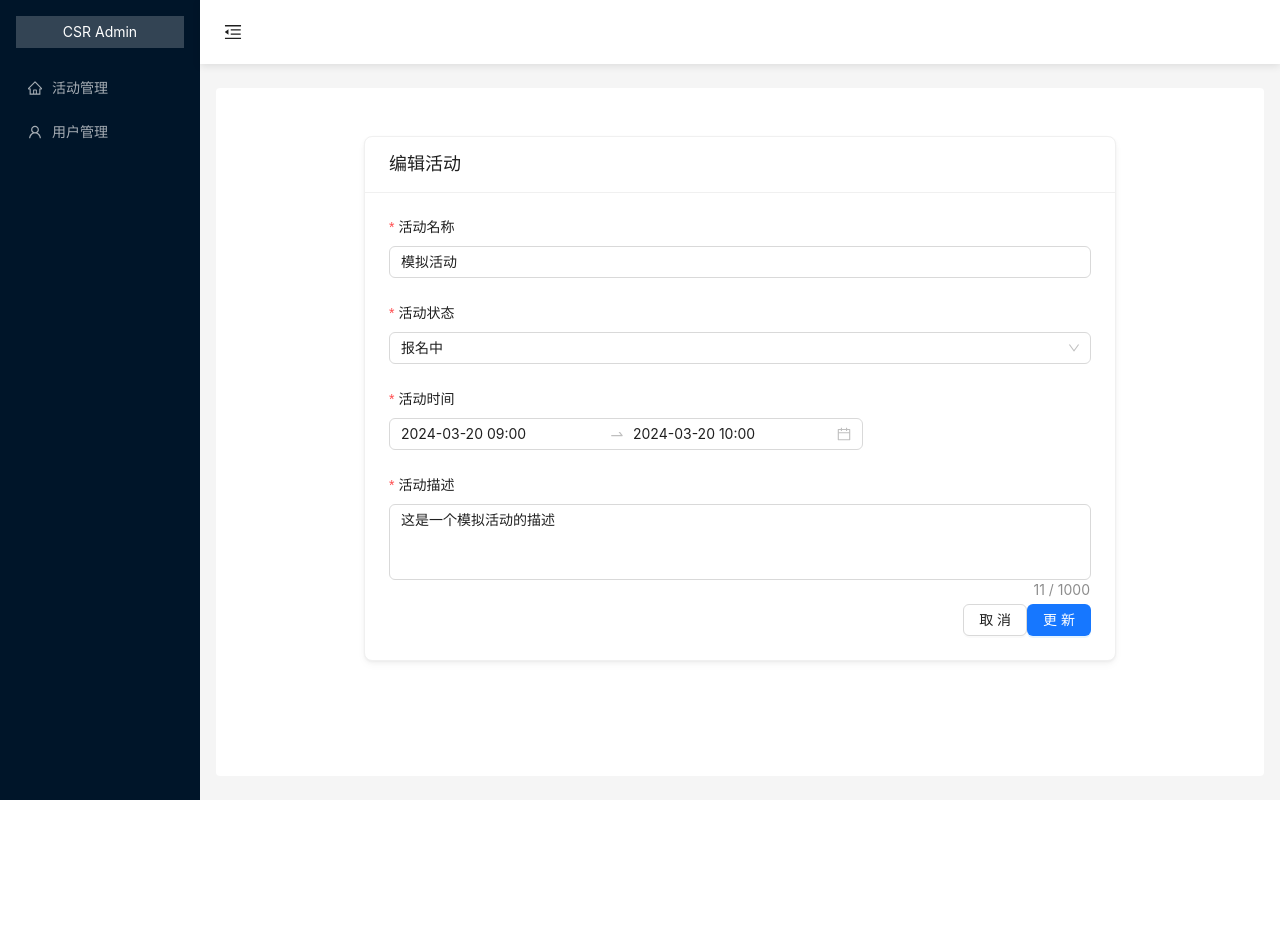
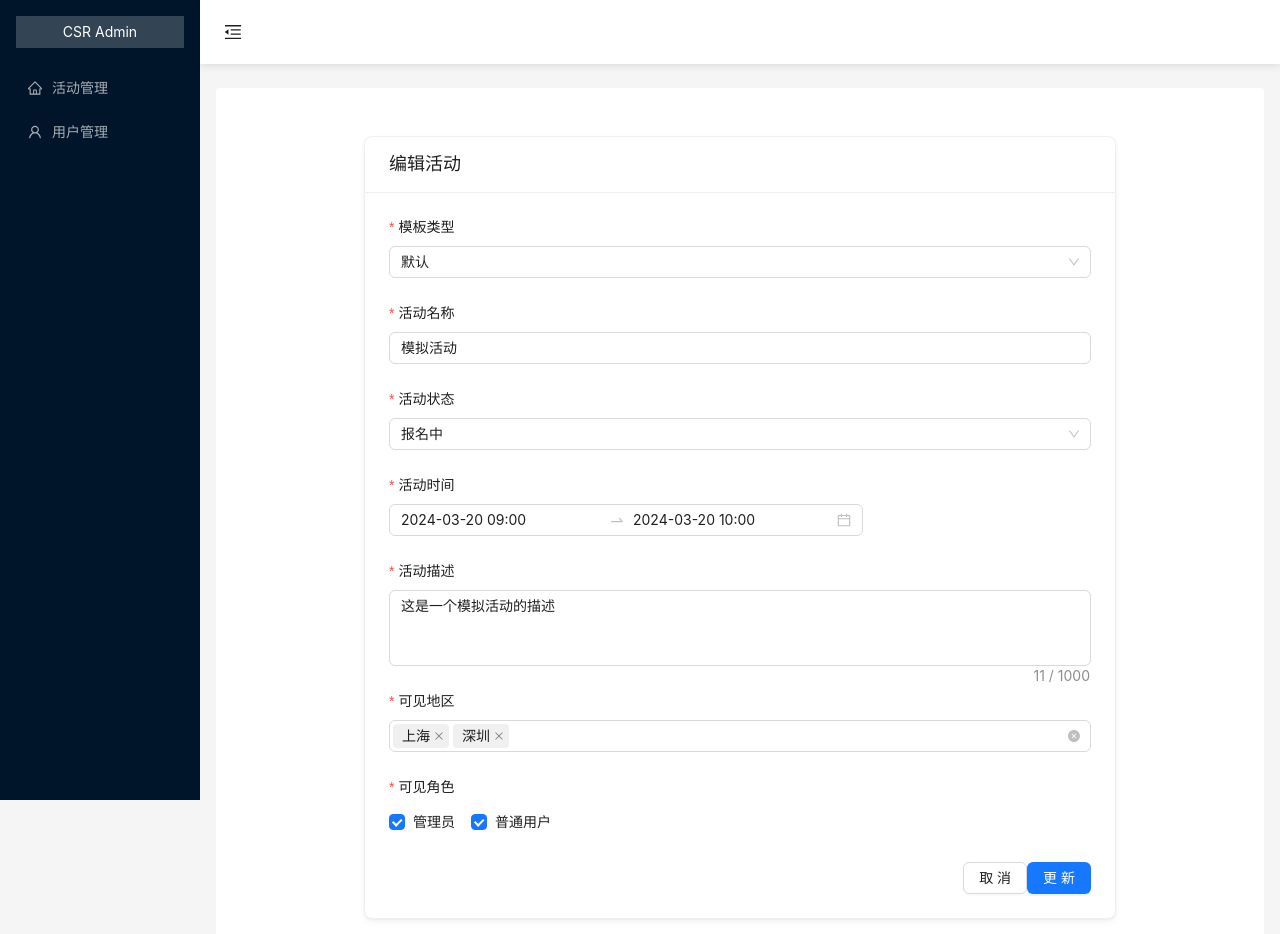
Before and after one commit to sxyengene/csr, a React (Create React App) app: page /activity/edit/1/1 in a window 1280 px wide. Shown: the top 934 px of the page. Before the commit the page ends 800 px from the top, so only its background shows below. Built offline with nearby package versions, Linux system fonts and the light colour scheme; sample sign-in values are in the browser's storage.

Commit message:
feat: 新增可见设置地区,可见角色,模板类型

```diff
--- a/src/pages/ActivityCreate/index.jsx
+++ b/src/pages/ActivityCreate/index.jsx
@@ -1,5 +1,14 @@
 import React, { useEffect } from "react";
-import { Form, Input, DatePicker, Button, Card, message, Select } from "antd";
+import {
+  Form,
+  Input,
+  DatePicker,
+  Button,
+  Card,
+  message,
+  Select,
+  Checkbox,
+} from "antd";
 import { useNavigate, useParams } from "react-router-dom";
 import dayjs from "dayjs";
 import styles from "./index.module.scss";
@@ -22,6 +31,26 @@ const ActivityCreate = () => {
     { value: "ended", label: "已结束" },
   ];
 
+  // 模板类型选项
+  const templateTypeOptions = [
+    { value: "default", label: "默认" },
+    { value: "meeting", label: "meeting" },
+    { value: "transaction", label: "交易" },
+    { value: "activity", label: "活动" },
+  ];
+
+  // 地区选项
+  const locationOptions = [
+    { value: "上海", label: "上海" },
+    { value: "深圳", label: "深圳" },
+  ];
+
+  // 角色选项
+  const roleOptions = [
+    { value: "admin", label: "管理员" },
+    { value: "user", label: "普通用户" },
+  ];
+
   useEffect(() => {
     if (isEdit) {
       // TODO: 从API获取活动详情
@@ -30,7 +59,10 @@ const ActivityCreate = () => {
         name: "模拟活动",
         timeRange: [dayjs("2024-03-20 09:00"), dayjs("2024-03-20 10:00")],
         description: "这是一个模拟活动的描述",
-        status: "registering", // 添加状态字段
+        status: "registering",
+        templateType: "default", // 模板类型
+        visibleLocations: ["上海", "深圳"], // 可见地区
+        visibleRoles: ["admin", "user"], // 可见角色
       };
       form.setFieldsValue(mockActivityData);
     }
@@ -76,8 +108,25 @@ const ActivityCreate = () => {
           onFinish={handleSubmit}
           initialValues={{
             eventId,
+            templateType: "default", // 默认模板类型
+            visibleLocations: ["上海", "深圳"], // 默认全部地区可见
+            visibleRoles: ["admin", "user"], // 默认全部角色可见
           }}
         >
+          <Form.Item
+            name="templateType"
+            label="模板类型"
+            rules={[{ required: true, message: "请选择模板类型" }]}
+          >
+            <Select placeholder="请选择模板类型">
+              {templateTypeOptions.map((option) => (
+                <Option key={option.value} value={option.value}>
+                  {option.label}
+                </Option>
+              ))}
+            </Select>
+          </Form.Item>
+
           <Form.Item
             name="name"
             label="活动名称"
@@ -126,6 +175,34 @@ const ActivityCreate = () => {
             />
           </Form.Item>
 
+          <Form.Item
+            name="visibleLocations"
+            label="可见地区"
+            rules={[{ required: true, message: "请选择可见地区" }]}
+          >
+            <Select mode="multiple" placeholder="请选择可见地区" allowClear>
+              {locationOptions.map((option) => (
+                <Option key={option.value} value={option.value}>
+                  {option.label}
+                </Option>
+              ))}
+            </Select>
+          </Form.Item>
+
+          <Form.Item
+            name="visibleRoles"
+            label="可见角色"
+            rules={[{ required: true, message: "请选择可见角色" }]}
+          >
+            <Checkbox.Group>
+              {roleOptions.map((option) => (
+                <Checkbox key={option.value} value={option.value}>
+                  {option.label}
+                </Checkbox>
+              ))}
+            </Checkbox.Group>
+          </Form.Item>
+
           <Form.Item className={styles.actions}>
             <Button onClick={handleCancel}>取消</Button>
             <Button type="primary" htmlType="submit">
--- a/src/pages/EventCreate/index.jsx
+++ b/src/pages/EventCreate/index.jsx
@@ -1,14 +1,37 @@
 import React, { useEffect } from "react";
-import { Form, Input, InputNumber, Button, Card, message, Radio } from "antd";
+import {
+  Form,
+  Input,
+  InputNumber,
+  Button,
+  Card,
+  message,
+  Radio,
+  Select,
+  Checkbox,
+} from "antd";
 import { useNavigate, useParams } from "react-router-dom";
 
 const { TextArea } = Input;
+const { Option } = Select;
 
 const EventCreate = () => {
   const [form] = Form.useForm();
   const navigate = useNavigate();
   const { id } = useParams();
   const isEdit = !!id;
+
+  // 地区选项
+  const locationOptions = [
+    { value: "上海", label: "上海" },
+    { value: "深圳", label: "深圳" },
+  ];
+
+  // 角色选项
+  const roleOptions = [
+    { value: "admin", label: "管理员" },
+    { value: "user", label: "普通用户" },
+  ];
 
   useEffect(() => {
     if (isEdit) {
@@ -19,7 +42,9 @@ const EventCreate = () => {
         total_time: 120,
         icon: "mock-icon-path",
         description: "这是一个模拟的事件描述",
-        is_display: true, // 添加前台展示字段
+        is_display: true,
+        visibleLocations: ["上海", "深圳"], // 可见地区
+        visibleRoles: ["admin", "user"], // 可见角色
       };
       form.setFieldsValue(mockEventData);
     }
@@ -47,6 +72,11 @@ const EventCreate = () => {
         layout="vertical"
         onFinish={onFinish}
         autoComplete="off"
+        initialValues={{
+          is_display: true,
+          visibleLocations: ["上海", "深圳"], // 默认全部地区可见
+          visibleRoles: ["admin", "user"], // 默认全部角色可见
+        }}
       >
         <Form.Item
           label="事件名称"
@@ -63,7 +93,6 @@ const EventCreate = () => {
           label="前台展示"
           name="is_display"
           rules={[{ required: true, message: "请选择是否在前台展示" }]}
-          initialValue={true}
         >
           <Radio.Group>
             <Radio value={true}>显示</Radio>
@@ -113,6 +142,34 @@ const EventCreate = () => {
           />
         </Form.Item>
 
+        <Form.Item
+          name="visibleLocations"
+          label="可见地区"
+          rules={[{ required: true, message: "请选择可见地区" }]}
+        >
+          <Select mode="multiple" placeholder="请选择可见地区" allowClear>
+            {locationOptions.map((option) => (
+              <Option key={option.value} value={option.value}>
+                {option.label}
+              </Option>
+            ))}
+          </Select>
+        </Form.Item>
+
+        <Form.Item
+          name="visibleRoles"
+          label="可见角色"
+          rules={[{ required: true, message: "请选择可见角色" }]}
+        >
+          <Checkbox.Group>
+            {roleOptions.map((option) => (
+              <Checkbox key={option.value} value={option.value}>
+                {option.label}
+              </Checkbox>
+            ))}
+          </Checkbox.Group>
+        </Form.Item>
+
         <Form.Item>
           <Button type="primary" htmlType="submit" block>
             {isEdit ? "更新事件" : "创建事件"}
```
